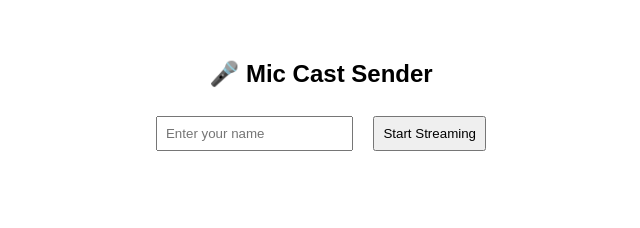
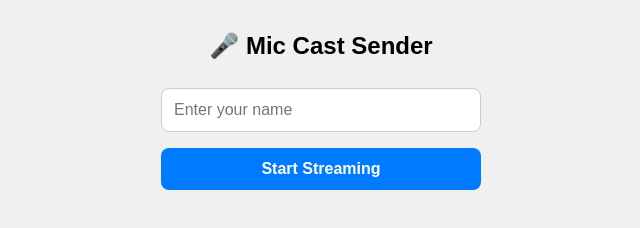
Before and after one commit to gurprit/mic-cast-streamer, a website: page sender/index.html in a window 1280 px wide. Shown: the whole page, without its empty margins (319-959 px from the left). Drawn offline with Linux system fonts and the light colour scheme.

Commit message:
ui cleanup

```diff
--- a/sender/index.html
+++ b/sender/index.html
@@ -6,13 +6,40 @@
   <style>
     body {
       font-family: sans-serif;
-      text-align: center;
-      background: #fff;
+      background: #f0f0f0;
+      margin: 0;
       padding: 2rem;
+      display: flex;
+      flex-direction: column;
+      align-items: center;
+      justify-content: flex-start;
+      min-height: 100vh;
     }
+
+    h2 {
+      margin-top: 0;
+    }
+
     input, button {
-      padding: 0.5rem;
-      margin: 0.5rem;
+      width: 100%;
+      max-width: 320px;
+      padding: 0.75rem;
+      font-size: 1rem;
+      margin: 0.5rem 0;
+      border: 1px solid #ccc;
+      border-radius: 8px;
+      box-sizing: border-box;
+    }
+
+    button {
+      background-color: #007bff;
+      color: white;
+      border: none;
+      font-weight: bold;
+    }
+
+    button:active {
+      background-color: #0056b3;
     }
   </style>
 </head>
```
Also changed, not shown: receiver/index.html (+47 -4 lines).
